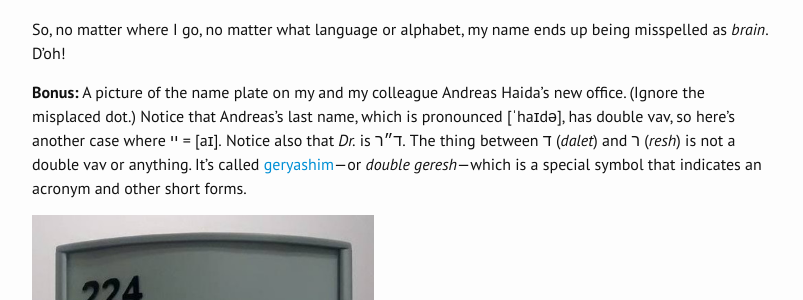
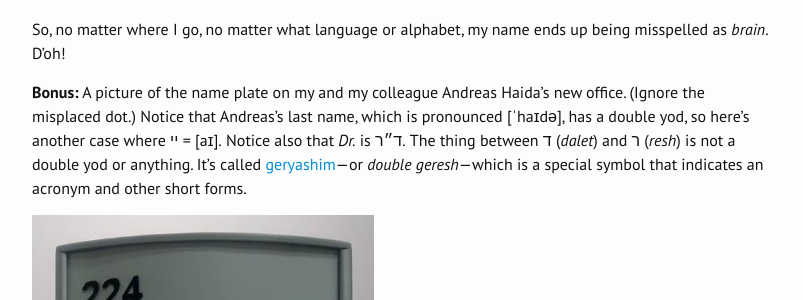
Before and after one commit to brianbuccola/brianbuccola.github.io, a Jekyll site: the page built from _posts/2015-10-08-my-new-name-is-בריאן-אנטוני-בוקולה.md, in a window 1280 px wide. Shown: the part 731-1031 px from the top of the page, without its empty margins (238-1041 px from the left). Built offline with Jekyll 4.4.1, drawn with Linux system fonts in a browser that asks for light colours; some web fonts are replaced; comment, search, counter and statistics services are not loaded.

Commit message:
fix typo in post "My new name is...": double vav -> double yod

```diff
--- a/_posts/2015-10-08-my-new-name-is-בריאן-אנטוני-בוקולה.md
+++ b/_posts/2015-10-08-my-new-name-is-בריאן-אנטוני-בוקולה.md
@@ -52,9 +52,9 @@ being misspelled as *brain*. D'oh!
 
 **Bonus:** A picture of the name plate on my and my colleague Andreas Haida's
 new office. (Ignore the misplaced dot.) Notice that Andreas's last name, which
-is pronounced \[ˈhaɪdə\], has double vav, so here's another case where יי =
+is pronounced \[ˈhaɪdə\], has a double yod, so here's another case where יי =
 \[aɪ\]. Notice also that *Dr.* is ד״ר. The thing between ד (*dalet*) and ר
-(*resh*) is not a double vav or anything. It's called [geryashim][ger]---or
+(*resh*) is not a double yod or anything. It's called [geryashim][ger]---or
 *double geresh*---which is a special symbol that indicates an acronym and other
 short forms.
 
```
